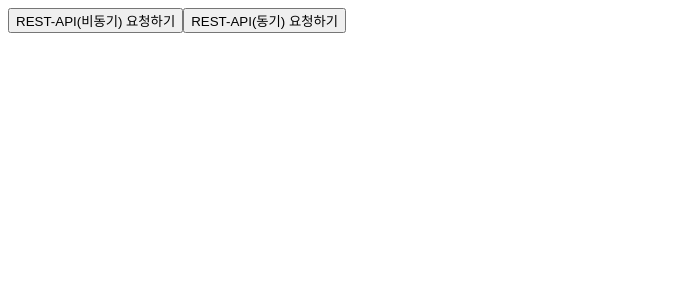
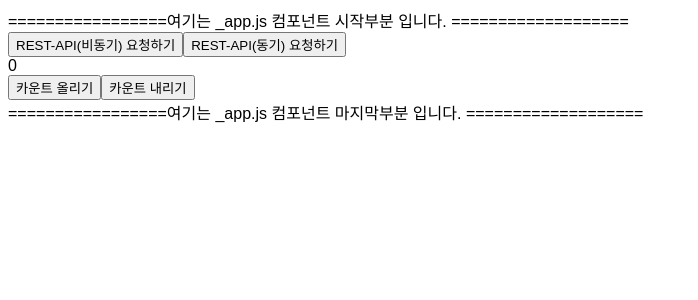
Before and after one commit to wowddok99/react-training, a Next.js app in the folder class/: page /section04/04-01-rest-get in a window 1280 px wide. Shown: the top 300 px of the page, without its empty margins (0-698 px from the left). Built offline with nearby package versions, Linux system fonts and the light colour scheme; a web font is replaced by a local one.

Commit message:
GraphQL 세팅 및 index.js 오타 수정

```diff
--- a/class/package.json
+++ b/class/package.json
@@ -9,9 +9,11 @@
     "lint": "next lint"
   },
   "dependencies": {
+    "@apollo/client": "^3.10.6",
     "@emotion/react": "^11.11.4",
     "@emotion/styled": "^11.11.5",
     "axios": "^1.7.2",
+    "graphql": "^16.9.0",
     "next": "12.1.0",
     "react": "17.0.2",
     "react-dom": "17.0.2"
--- a/class/pages/_app.js
+++ b/class/pages/_app.js
@@ -1,5 +1,20 @@
-import '../styles/global.css'
+import '../styles/global.css';
+import { ApolloClient, InMemoryCache, ApolloProvider } from '@apollo/client';
 
 export default function App({ Component, pageProps }) {
-  return <Component {...pageProps} />;
+
+  const client = new ApolloClient({
+      uri: "http://backend-example.codebootcamp.co.kr/graphql",
+      cache: new InMemoryCache() // 컴퓨터의 메모리에다가 백엔드에서 받아온 데이터 임시로 저장
+  });
+
+  return (
+    <div>
+      <div>=================여기는 _app.js 컴포넌트 시작부분 입니다. ===================</div>
+      <ApolloProvider client={client}>
+        <Component {...pageProps} />
+      </ApolloProvider>
+      <div>=================여기는 _app.js 컴포넌트 마지막부분 입니다. ===================</div>
+    </div>
+  )
 }
--- a/class/pages/section04/04-01-rest-get/index.js
+++ b/class/pages/section04/04-01-rest-get/index.js
@@ -1,5 +1,6 @@
 import axios from 'axios'
-
+// 만들어 놓은 컴포넌트 불러오기
+import CounterStatePage from '../../section02/02-01-counter-state'
 export default function RestGetPage(){
 
     function onClickAsync(){
@@ -31,8 +32,14 @@ export default function RestGetPage(){
 
     return (
         <div>
-            <button onClick={onClickAsync}>REST-API(비동기) 요청하기</button>
-            <button onClick={onClicksync}>REST-API(동기) 요청하기</button>
+            <div>
+            </div>
+            <div>
+                <button onClick={onClickAsync}>REST-API(비동기) 요청하기</button>
+                <button onClick={onClicksync}>REST-API(동기) 요청하기</button>
+                {/* 컴포넌트 추가 */}
+                <CounterStatePage/>
+            </div>
         </div>
     )
 }
```
Also changed, not shown: class/pages/section02/02-01-counter-let-document/index.js (+4 -4 lines), 1 other file (tests, documents, lock files or other folders).
